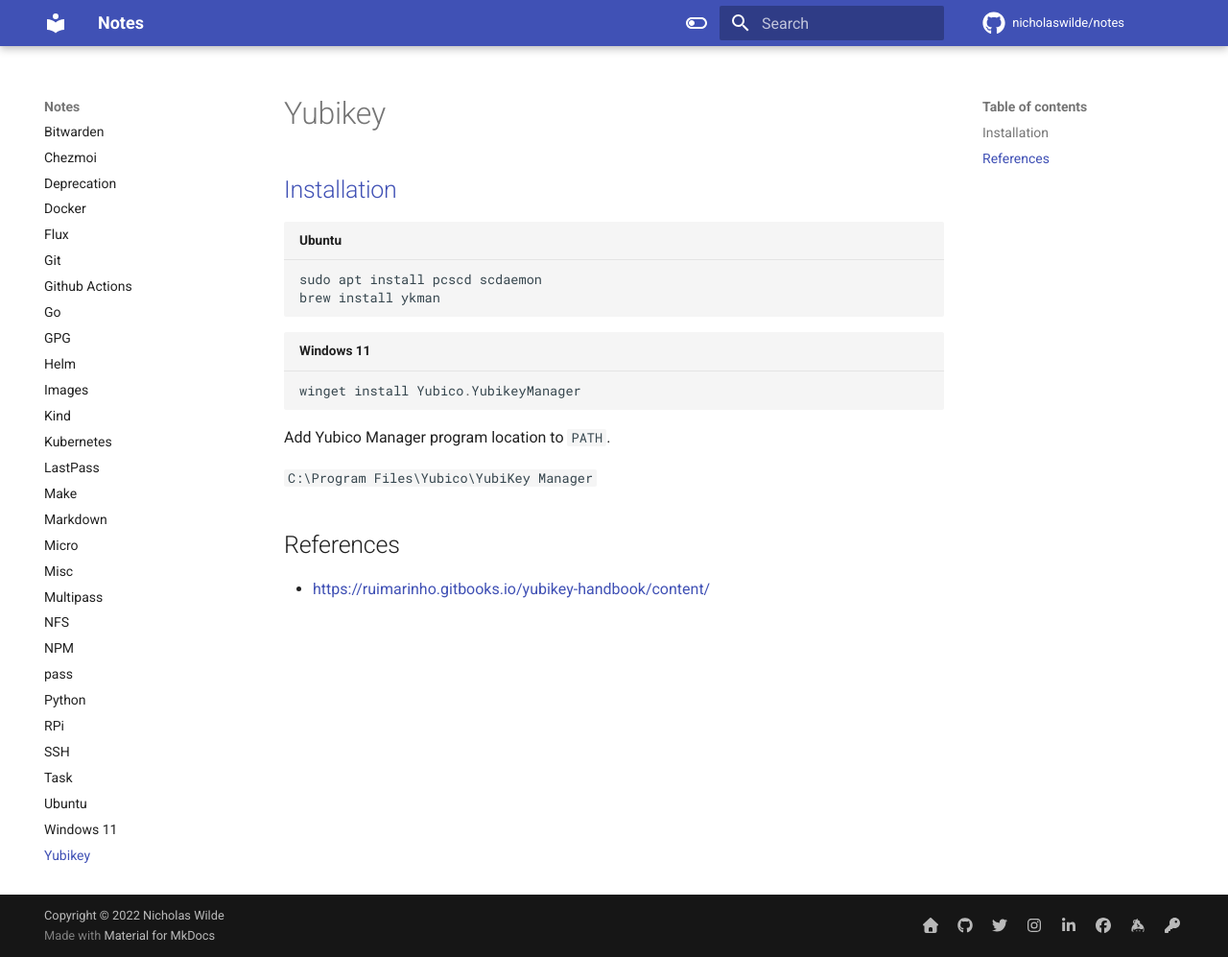
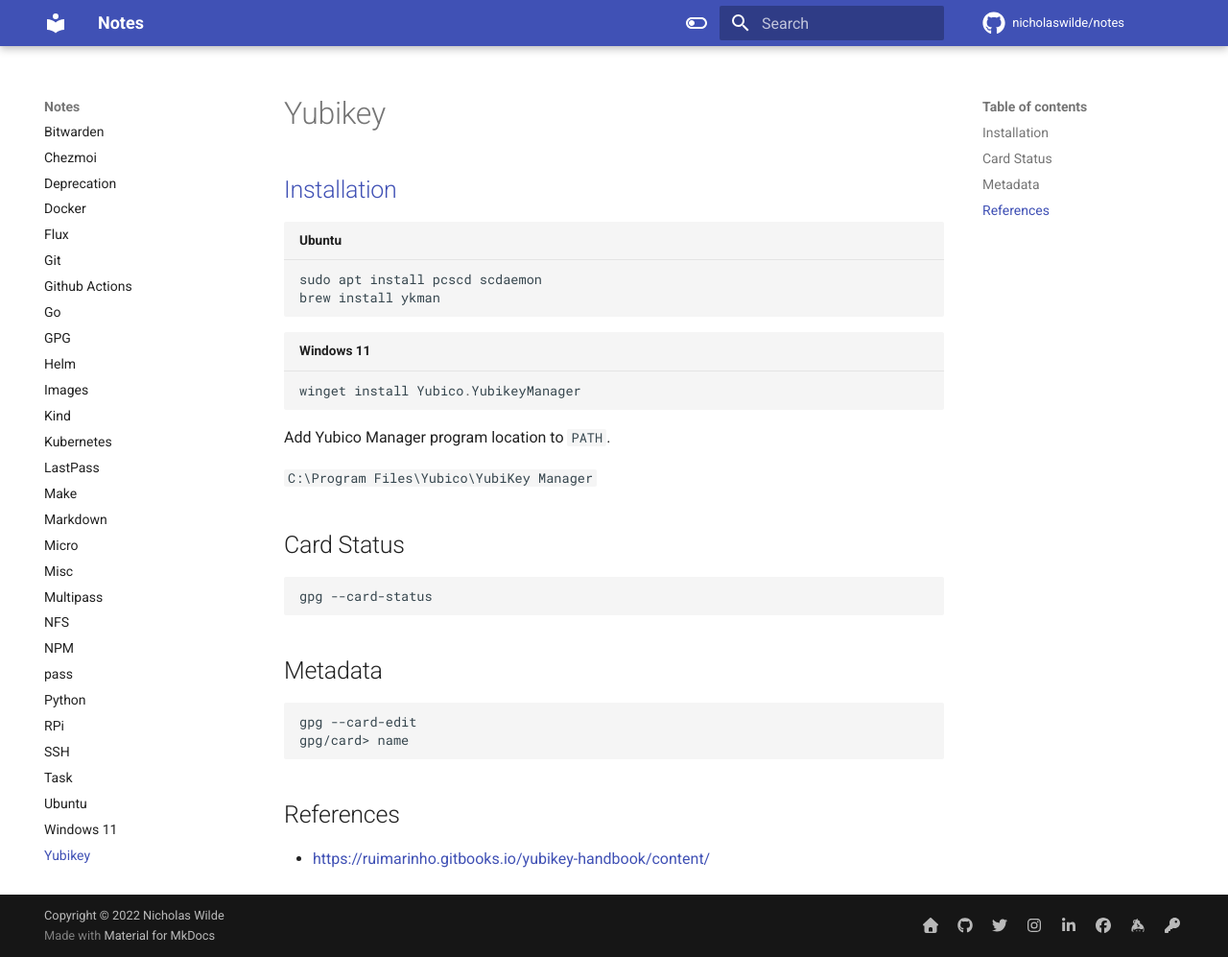
Before and after one commit to nicholaswilde/notes, an MkDocs documentation site: the page built from docs/yubikey.md, in a window 1280 px wide and 997 px high. Shown: the whole window at 96% size. Built offline with MkDocs 1.6.1 and Material for MkDocs 9.7.7, drawn with Linux system fonts in a browser that asks for light colours; comment, search, counter and statistics services are not loaded.

Commit message:
Add stuff
Signed-off-by: nιcнolaѕ wιlde <ncwilde43@gmail.com>

````diff
--- a/docs/yubikey.md
+++ b/docs/yubikey.md
@@ -15,6 +15,19 @@
 
 `C:\Program Files\Yubico\YubiKey Manager`
 
+## Card Status
+
+```
+gpg --card-status
+```
+
+## Metadata
+
+```
+gpg --card-edit
+gpg/card> name
+```
+
 ## References
 
 - <https://ruimarinho.gitbooks.io/yubikey-handbook/content/>
````
